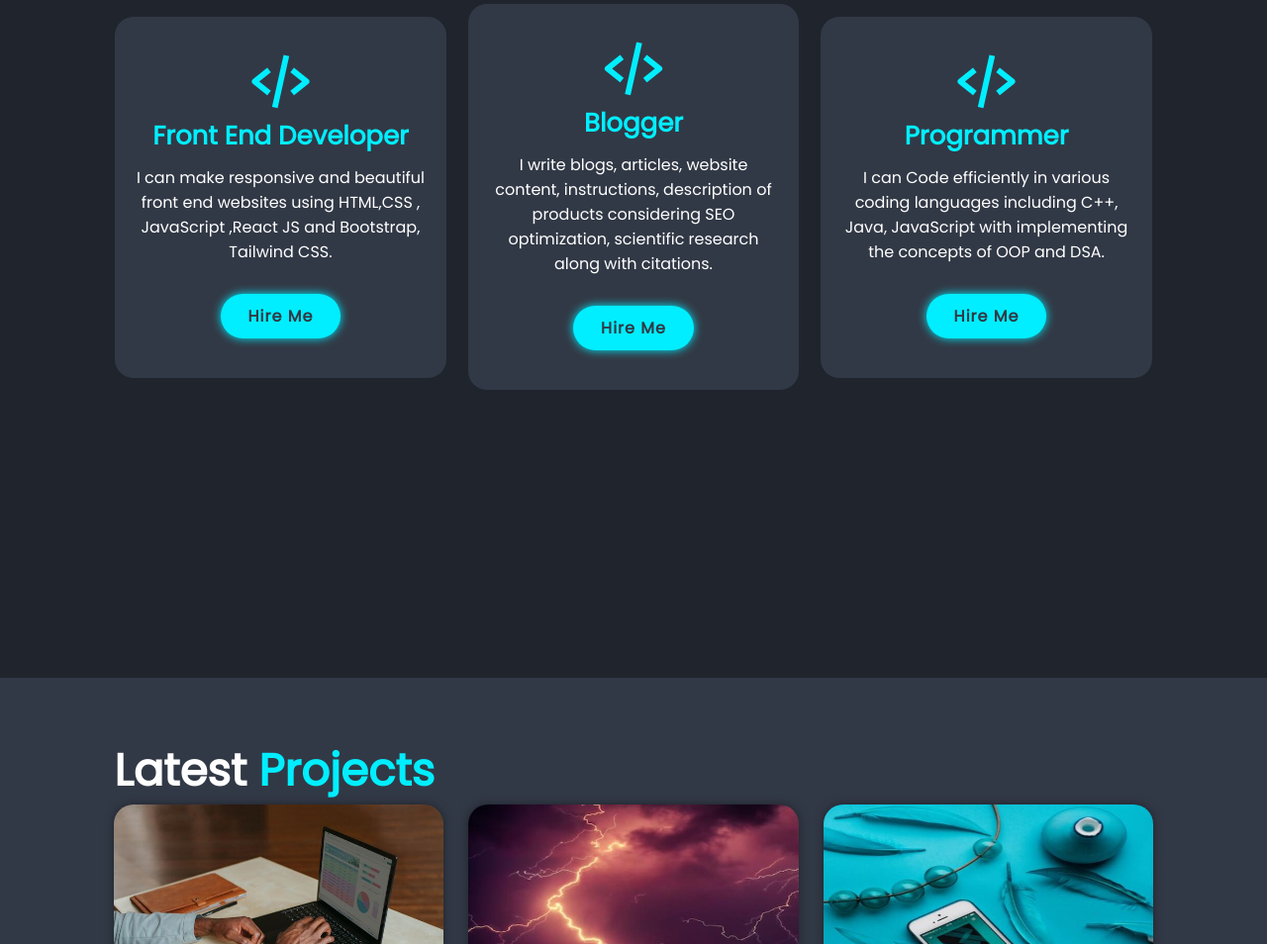
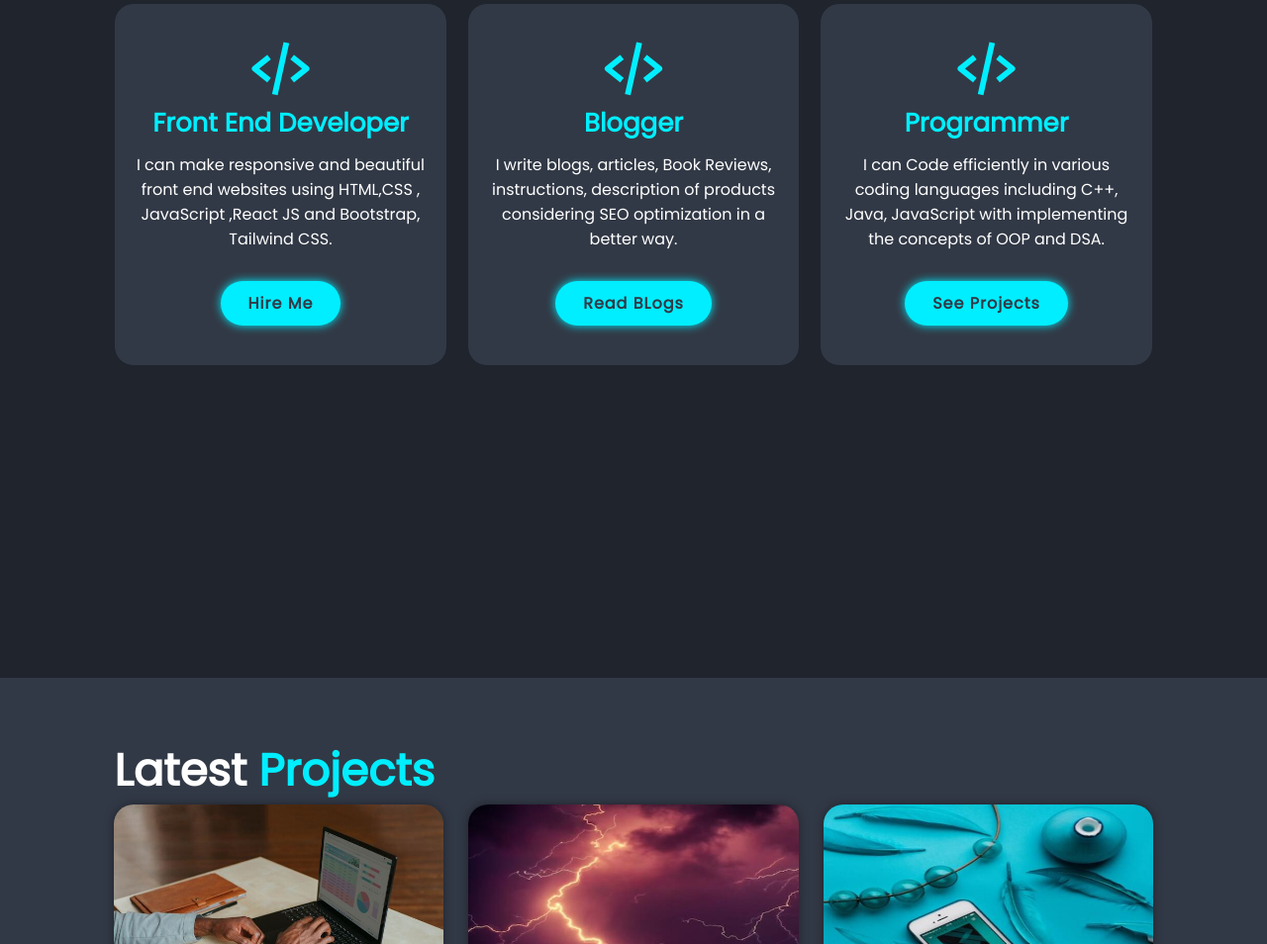
Before and after one commit to dev-rfgul/portfolio, a plain HTML site: page index.html in a window 1280 px wide. Shown: the part 1715-2669 px from the top of the page at 99% size. Drawn offline with nearby package versions, Linux system fonts and the light colour scheme.

Commit message:
changed services btn text and also their links

```diff
--- a/index.html
+++ b/index.html
@@ -132,9 +132,9 @@
             <i class="bx bx-code-alt"></i>
             <h3>  <span> Blogger</span></h3>
             <p>
-              I write blogs, articles, website content, instructions, description of products considering SEO optimization, scientific research along with citations.
+              I write blogs, articles, Book Reviews, instructions, description of products considering SEO optimization in a better way.
             </p>
-            <a href="#" target="_blank" class="btn">Hire Me</a>
+            <a href="https://codeblocks785.netlify.app/bookreview " target="_blank" class="btn">Read BLogs</a>
           </div>
 
           <div class="services-box">
@@ -144,7 +144,7 @@
             <p>
               I can Code efficiently in various coding languages including C++, Java, JavaScript with implementing the concepts of OOP and DSA.
             </p>
-            <a href="#" target="_blank" class="btn">Hire Me</a>
+            <a href="https://codeblocks785.netlify.app/projects" target="_blank" class="btn">See Projects</a>
           </div>
         </div>
       </section>
```
